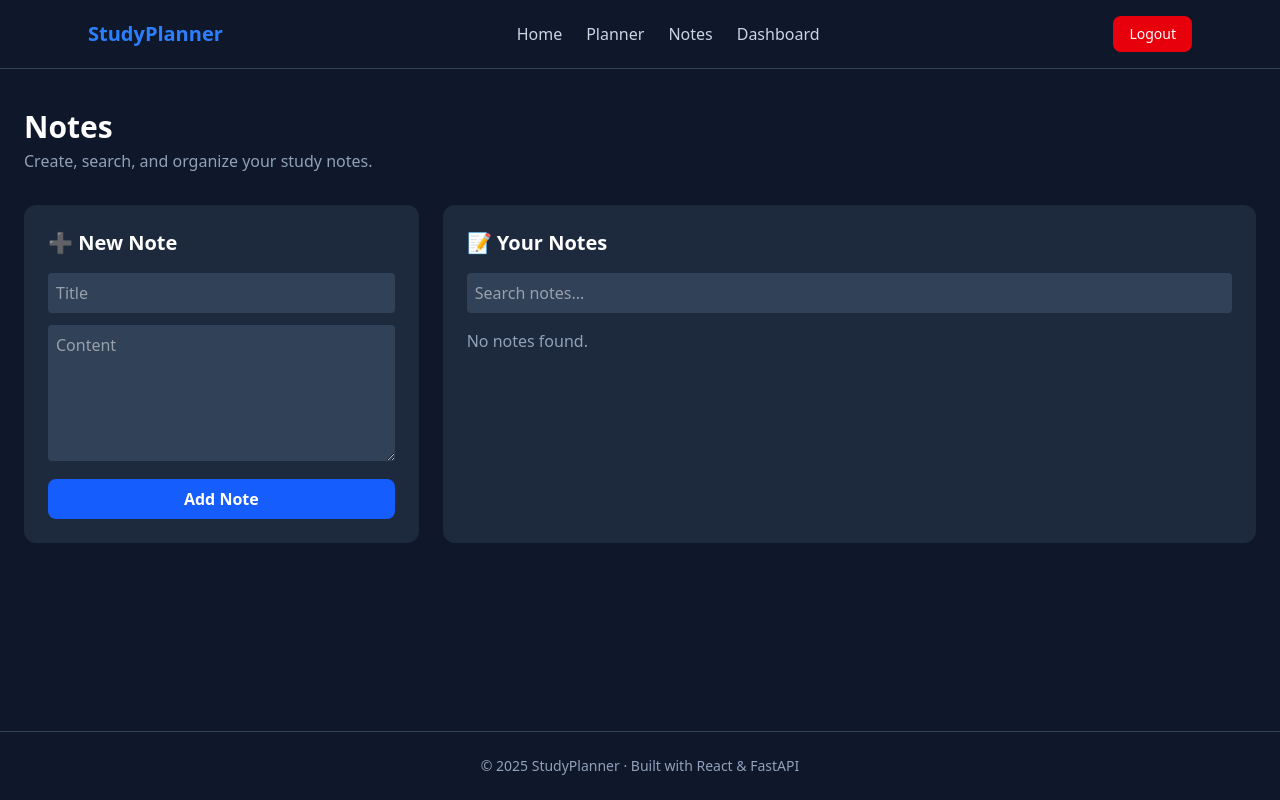
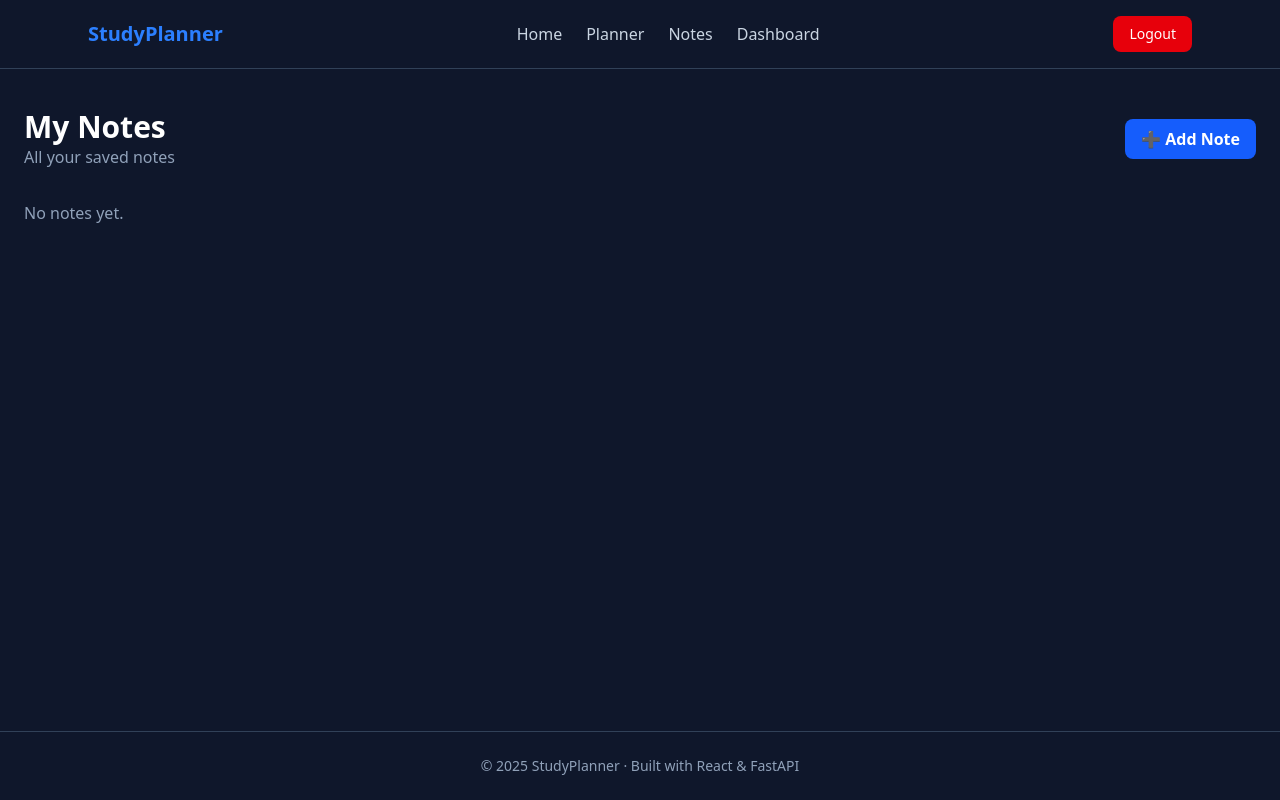
Before and after one commit to Abinjithk/Student-Study-Planner-UI, a React (Vite) app: page /notes in a window 1280 px wide. Built offline with nearby package versions, Linux system fonts and the light colour scheme; sample sign-in values are in the browser's storage.

Commit message:
implemented delete functionlity for admin

```diff
--- a/src/pages/Admin.tsx
+++ b/src/pages/Admin.tsx
@@ -55,10 +55,10 @@ const Admin: React.FC = () => {
   if (!window.confirm("Are you sure you want to delete this user?")) return;
 
   try {
-      const token = localStorage.getItem("access_token");
+    const token = localStorage.getItem("token");
 
-      await fetch(`http://localhost:8000/admin/users/${id}`, {
-        method: "DELETE",
+    await fetch(`http://localhost:8000/admin/delete_user/${id}`, {
+      method: "GET",
       headers: {
         Authorization: `Bearer ${token}`,
       },
@@ -69,6 +69,7 @@ const Admin: React.FC = () => {
     alert("Failed to delete user");
   }
 };
+
 
   return (
     <Layout>
--- a/src/pages/Notes.tsx
+++ b/src/pages/Notes.tsx
@@ -1,116 +1,128 @@
 import { useState } from "react";
 import Layout from "../components/Layout";
 
-interface Note {
-  id: number;
-  title: string;
-  content: string;
-}
-
 const Notes: React.FC = () => {
-  const [notes, setNotes] = useState<Note[]>([]);
+  const [notes, setNotes] = useState<any[]>([]);
+  const [showModal, setShowModal] = useState(false);
   const [title, setTitle] = useState("");
   const [content, setContent] = useState("");
-  const [search, setSearch] = useState("");
+  const [file, setFile] = useState<File | null>(null);
 
   const addNote = () => {
-    if (!title || !content) return;
+    if (!title || (!content && !file)) return;
 
-    setNotes([
-      ...notes,
-      { id: Date.now(), title, content },
+    setNotes(prev => [
+      ...prev,
+      {
+        id: Date.now(),
+        title,
+        content,
+        file,
+      },
     ]);
 
     setTitle("");
     setContent("");
+    setFile(null);
+    setShowModal(false);
   };
-
-  const deleteNote = (id: number) => {
-    setNotes(notes.filter(note => note.id !== id));
-  };
-
-  const filteredNotes = notes.filter(
-    note =>
-      note.title.toLowerCase().includes(search.toLowerCase()) ||
-      note.content.toLowerCase().includes(search.toLowerCase())
-  );
 
   return (
     <Layout>
       <div className="max-w-7xl mx-auto px-6 py-10">
 
         {/* Header */}
-        <div className="mb-8">
-          <h1 className="text-3xl font-bold mb-1">Notes</h1>
-          <p className="text-slate-400">
-            Create, search, and organize your study notes.
-          </p>
+        <div className="flex justify-between items-center mb-8">
+          <div>
+            <h1 className="text-3xl font-bold">My Notes</h1>
+            <p className="text-slate-400">All your saved notes</p>
           </div>
 
-        <div className="grid gap-6 lg:grid-cols-3">
+          <button
+            onClick={() => setShowModal(true)}
+            className="bg-blue-600 hover:bg-blue-700 px-4 py-2 rounded-lg font-semibold"
+          >
+            ➕ Add Note
+          </button>
+        </div>
 
-          {/* Add Note */}
-          <div className="bg-slate-800 rounded-xl p-6">
-            <h2 className="text-xl font-semibold mb-4">➕ New Note</h2>
+        {/* Notes List */}
+        {notes.length === 0 ? (
+          <p className="text-slate-400">No notes yet.</p>
+        ) : (
+          <div className="grid gap-4">
+            {notes.map(note => (
+              <div
+                key={note.id}
+                className="bg-slate-800 p-4 rounded-lg flex justify-between"
+              >
+                <div>
+                  <h3 className="font-semibold">{note.title}</h3>
+                  {note.content && (
+                    <p className="text-slate-400 text-sm mt-1">
+                      {note.content.slice(0, 100)}...
+                    </p>
+                  )}
+                  {note.file && (
+                    <p className="text-blue-400 text-sm mt-1">
+                      📄 {note.file.name}
+                    </p>
+                  )}
+                </div>
+              </div>
+            ))}
+          </div>
+        )}
+
+        {/* Modal */}
+        {showModal && (
+          <div className="fixed inset-0 bg-black/60 flex items-center justify-center z-50">
+            <div className="bg-slate-900 w-full max-w-md rounded-xl p-6">
+
+              <h2 className="text-xl font-semibold mb-4">Add Note</h2>
 
               <input
                 type="text"
                 placeholder="Title"
                 value={title}
                 onChange={e => setTitle(e.target.value)}
-              className="w-full p-2 rounded mb-3 bg-slate-700 focus:outline-none"
+                className="w-full mb-3 p-2 rounded bg-slate-700 focus:outline-none"
               />
 
+              {/* Text Note */}
               <textarea
-              placeholder="Content"
+                placeholder="Write your note..."
                 value={content}
                 onChange={e => setContent(e.target.value)}
-              rows={5}
-              className="w-full p-2 rounded mb-3 bg-slate-700 focus:outline-none"
+                rows={4}
+                className="w-full mb-3 p-2 rounded bg-slate-700 focus:outline-none"
               />
 
+              {/* File Upload */}
+              <input
+                type="file"
+                onChange={e => setFile(e.target.files?.[0] || null)}
+                className="mb-4 text-sm"
+              />
+
+              <div className="flex justify-end gap-3">
+                <button
+                  onClick={() => setShowModal(false)}
+                  className="px-4 py-2 rounded bg-slate-700"
+                >
+                  Cancel
+                </button>
                 <button
                   onClick={addNote}
-              className="w-full bg-blue-600 hover:bg-blue-700 transition rounded-lg py-2 font-semibold"
+                  className="px-4 py-2 rounded bg-blue-600 font-semibold"
                 >
-              Add Note
+                  Save
                 </button>
               </div>
-
-          {/* Notes List */}
-          <div className="lg:col-span-2 bg-slate-800 rounded-xl p-6">
-            <h2 className="text-xl font-semibold mb-4">📝 Your Notes</h2>
-
-            <input
-              type="text"
-              placeholder="Search notes..."
-              value={search}
-              onChange={e => setSearch(e.target.value)}
-              className="w-full p-2 rounded mb-4 bg-slate-700 focus:outline-none"
-            />
-
-            {filteredNotes.length === 0 ? (
-              <p className="text-slate-400">No notes found.</p>
-            ) : (
-              <ul className="space-y-3">
-                {filteredNotes.map(note => (
-                  <li key={note.id} className="bg-slate-700 rounded-lg p-4 flex justify-between items-start">
-                    <div>
-                      <h3 className="font-semibold">{note.title}</h3>
-                      <p className="text-slate-400 text-sm mt-1">{note.content}</p>
-                    </div>
-                    <button
-                      onClick={() => deleteNote(note.id)}
-                      className="ml-4 text-red-500 hover:text-red-400 font-semibold"
-                    >
-                      Delete
-                    </button>
-                  </li>
-                ))}
-              </ul>
-            )}
             </div>
           </div>
+        )}
+
       </div>
     </Layout>
   );
```
Lines whose indentation alone changed are shown as unchanged.
